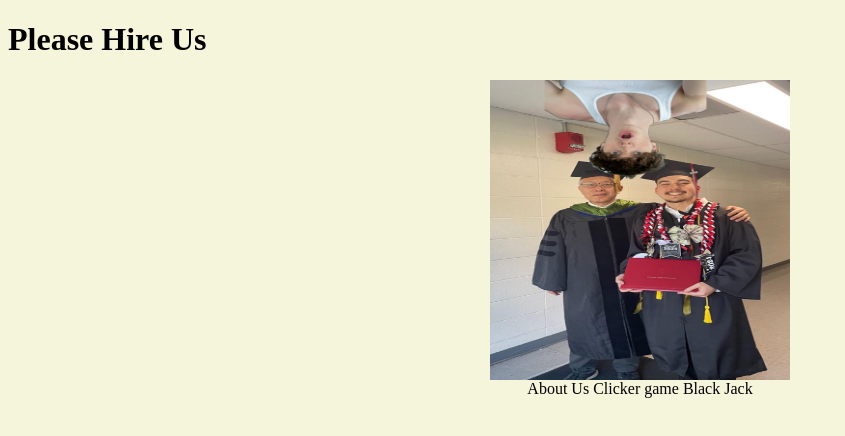
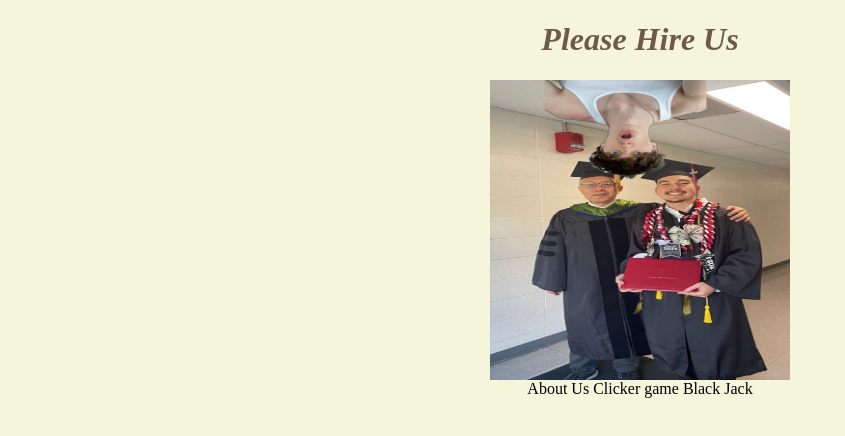
Before and after one commit to Defiantearth/PleaseHireUs, a plain HTML site: page index.html in a window 1280 px wide. Shown: the whole page, without its empty margins (0-845 px from the left). Drawn offline with Linux system fonts and the light colour scheme.

Commit message:
fixed style

```diff
--- a/Style.css
+++ b/Style.css
@@ -8,7 +8,7 @@ div.HyperLink{
     text-decoration: none;
 }
 
-.GavinAcostaHeader{
+.PleaseHireUsHeader{
     text-align: center;
     color: #6F5A48;
     font-style: italic;
```
